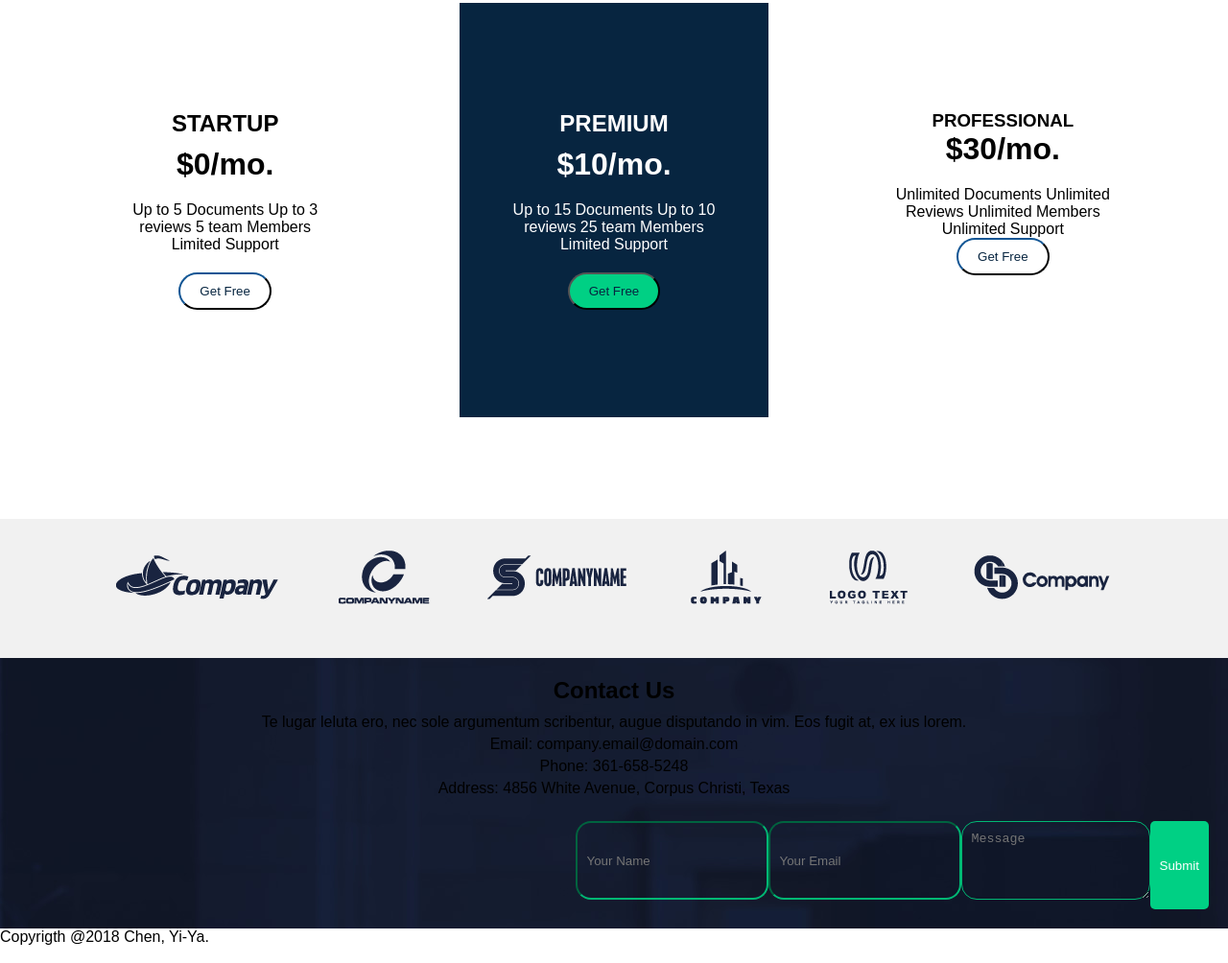
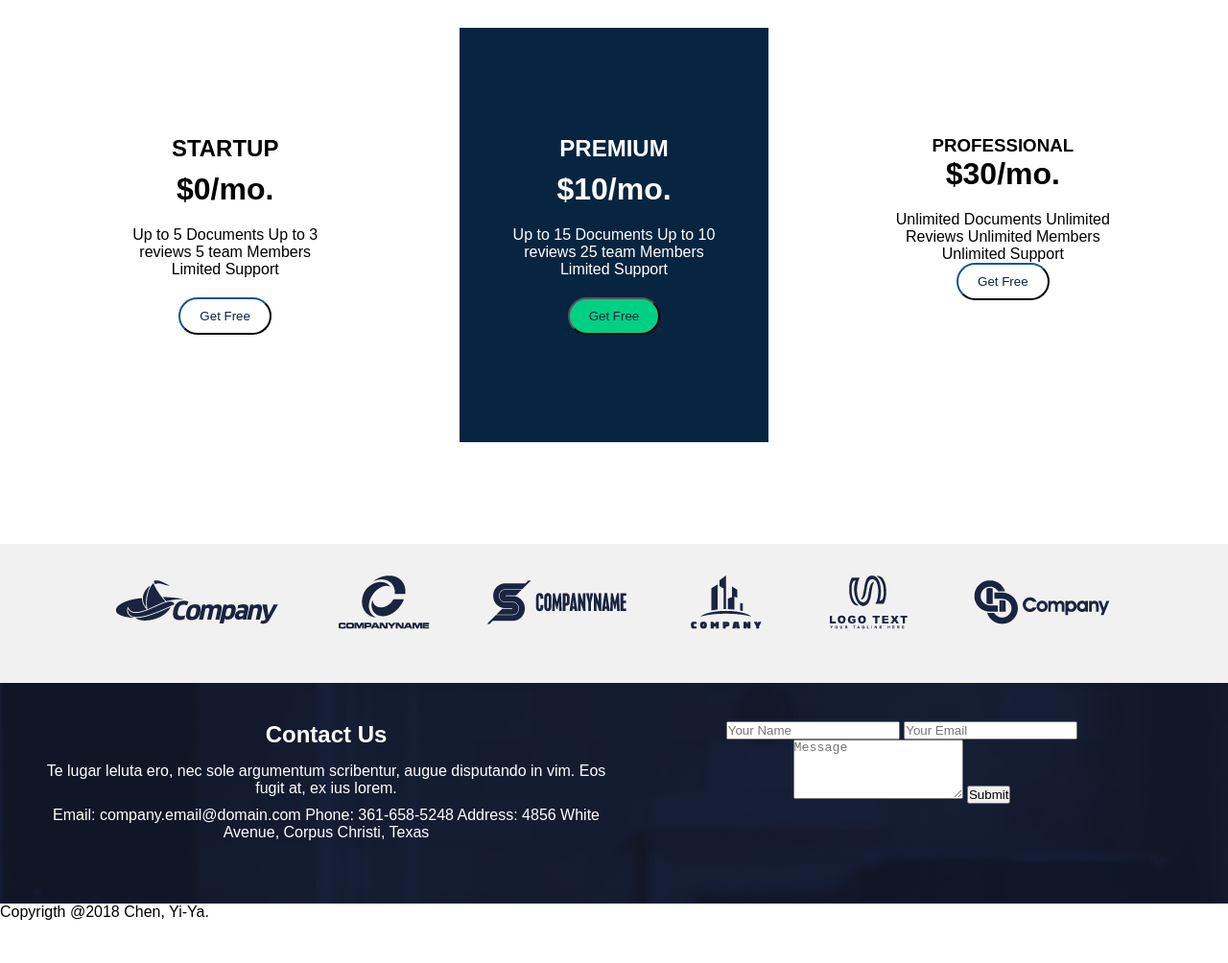
Before and after one commit to dgonzale333/flexbox2, a plain HTML site: page index.html in a window 1280 px wide. Shown: the part 2571-3575 px from the top of the page at 96% size. After the commit the page ends 3549 px from the top, so only its background shows below. Drawn offline with nearby package versions, Linux system fonts and the light colour scheme.

Commit message:
cambio guardaddo

```diff
--- a/Styles/styles.css
+++ b/Styles/styles.css
@@ -112,6 +112,10 @@ main h1{
     cursor: pointer;
 }
 
+.container-image{
+    display: flex;
+}
+
 
 
 .diagonal-section {
@@ -152,19 +156,19 @@ main h1{
 }
 
 .title2 {
-    font-size: 1.5em;
+    font-size: 1.5rem;
     margin-bottom: 10px;
     text-align: center;
 }
 
 .target-pay .price {
-    font-size: 2em;
+    font-size: 2rem;
     color: black;
     margin-bottom: 20px;
 }
 
 .target-pay2 .price {
-    font-size: 2em;
+    font-size: 2rem;
     color: white;
     margin-bottom: 20px;
 }
@@ -211,14 +215,20 @@ main h1{
 
 .contact-container {
     display: flex;
-    flex-direction: column;
+    justify-content: space-between;
     background-image: url(../Assets/icons/contact-bk.jpg);
-    padding: 20px;;
+    padding: 40px;;
     width: 100%;
 }
 
+
 .contact-info {
+    width: 50%;
+    display: flex;
+    flex-direction: column;
+    justify-content: flex-start;
     margin-bottom: 20px;
+    color: white;
 }
 
 .contact-info h2 {
@@ -229,28 +239,13 @@ main h1{
     margin: 5px 0;
 }
 
-.contact-form {
-    display: flex;
-    justify-content: flex-end;
+.forms{
+    width: 50%;
+    display: block;
+    justify-content: center;
 }
 
-.contact-form input, .contact-form textarea {
-    background-color: transparent;
-    border-radius: 1rem;
-    border-color: #00b874;
-    padding: 10px;
-    margin-bottom: 10px;
-    color: #ffffff;
-}
 
-.contact-form button {
-    background-color: #00d084;
-    border: none;
-    padding: 10px;
-    border-radius: 5px;
-    color: #ffffff;
-    cursor: pointer;
-}
 
 .contact-form button:hover {
     background-color: #00b874;
--- a/index.html
+++ b/index.html
@@ -7,7 +7,7 @@
     <title>Atlas</title>
     <link rel="shortcut icon" href="Assets/icons/icons8-security-96.png" type="image/x-icon">
     <link rel="stylesheet" href="Styles/styles.css">
-    <link  href="https://unpkg.com/boxicons@2.1.2/css/boxicons.min.css" rel="stylesheet">
+    <link href="https://unpkg.com/boxicons@2.1.2/css/boxicons.min.css" rel="stylesheet">
 </head>
 
 <body>
@@ -54,7 +54,12 @@
                 quas labore eum,
                 ea opti</p>
             <button class="btn-1">Learn more</button>
-            <img src="Assets/img/feature-1.png" alt="">
+
+        </div>
+        <div class="container-image">
+            <div class="image1">
+                <img src="Assets/img/feature-1.png" alt="">
+            </div>
         </div>
 
         <section class="diagonal-section">
@@ -126,17 +131,23 @@
             <div class="contact-container">
                 <div class="contact-info">
                     <h2>Contact Us</h2>
-                    <p>Te lugar leluta ero, nec sole argumentum scribentur, augue disputando in vim. Eos fugit at, ex ius lorem.</p>
-                    <p>Email: company.email@domain.com</p>
-                    <p>Phone: 361-658-5248</p>
-                    <p>Address: 4856 White Avenue, Corpus Christi, Texas</p>
+                    <p>Te lugar leluta ero, nec sole argumentum scribentur, augue disputando in vim. Eos fugit at, ex
+                        ius lorem.</p>
+                    <p>Email: company.email@domain.com
+                        Phone: 361-658-5248
+                        Address: 4856 White Avenue, Corpus Christi, Texas</p>
                 </div>
-                <form class="contact-form">
-                    <input type="text" name="name" placeholder="Your Name" required>
-                    <input type="email" name="email" placeholder="Your Email" required>
-                    <textarea name="message" rows="4" placeholder="Message" required></textarea>
+
+
+                <div class="forms">
+                    <form>
+                        <input type="text" name="name" placeholder="Your Name">
+                        <input type="email" name="email" placeholder="Your Email">
+                    </form>
+
+                    <textarea name="message" rows="4" placeholder="Message"></textarea>
                     <button type="submit">Submit</button>
-                </form>
+                </div>
             </div>
 
 
```
